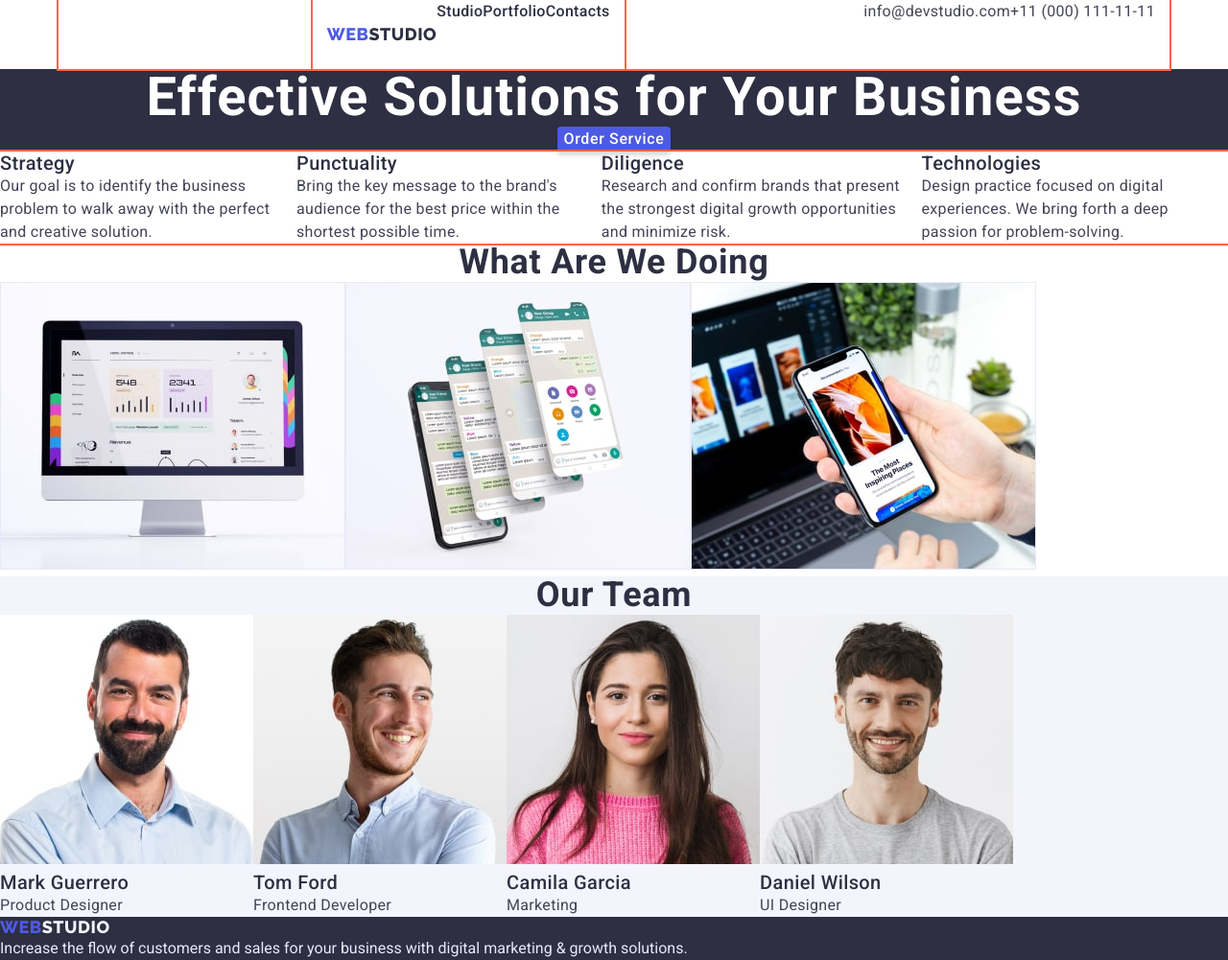
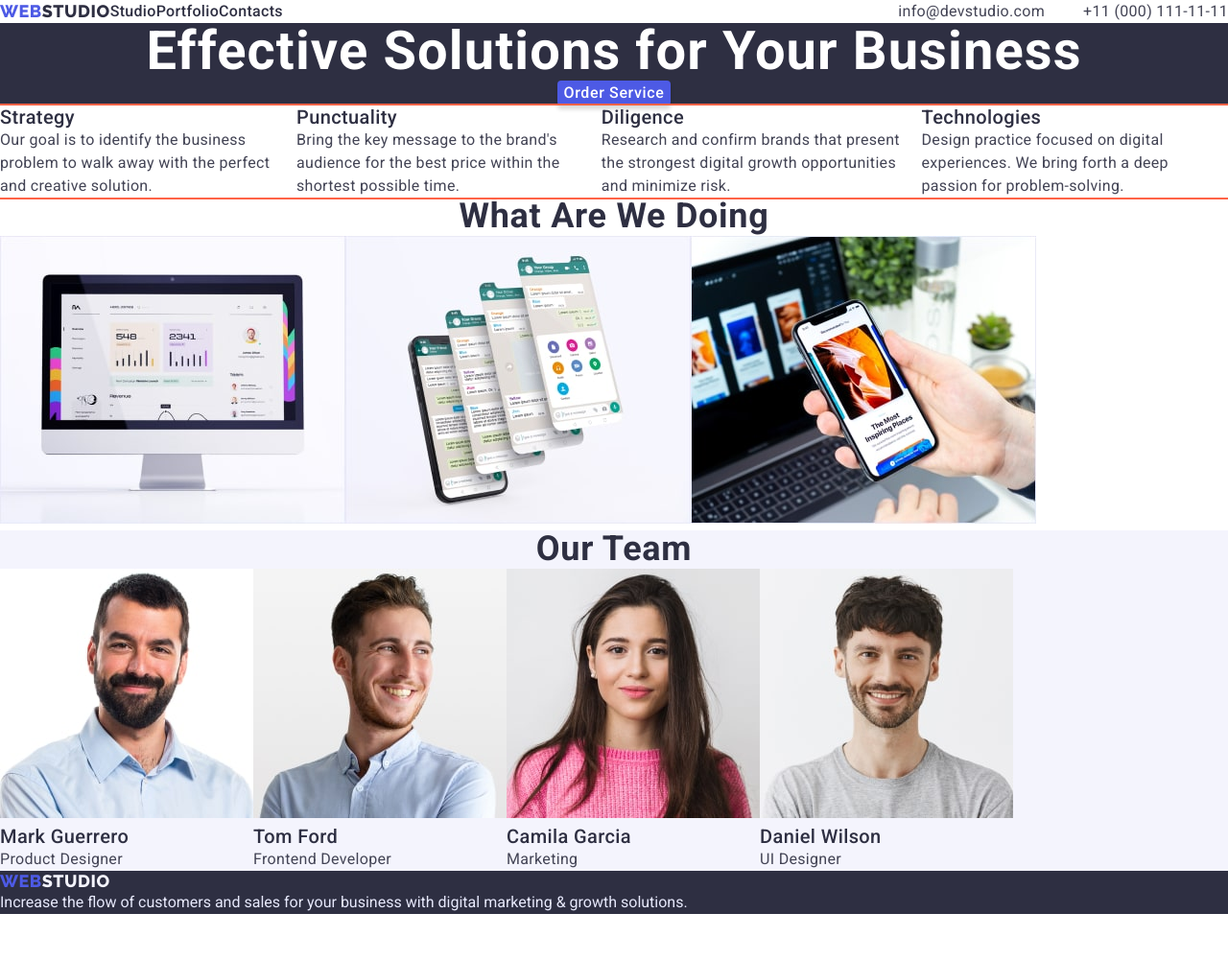
Before and after one commit to NataDent/goit-markup-hw-03, a plain HTML site: page index.html in a window 1280 px wide. Shown: the whole page at 96% size. After the commit the page ends 953 px from the top, so only its background shows below. Drawn offline with nearby package versions, Linux system fonts and the light colour scheme.

Commit message:
Правка header'а

```diff
--- a/css/styles.css
+++ b/css/styles.css
@@ -36,11 +36,8 @@ body {
   color: #434455;
 }
 .container {
-  max-width: 1158px;
-  padding: 0 15px;
-  margin: 0 auto;
-  outline: 2px solid tomato;
 }
+
 .link {
   text-decoration: none;
   font-style: inherit;
@@ -55,11 +52,9 @@ body {
   height: auto;
 }
 /**------------- HEADER------------ */
-.top-line {
+.header-container {
   display: flex;
-  width: 1440px;
-  height: 72px;
-  padding: auto 156px;
+  justify-content: space-between;
 }
 .header-logo {
   color: var(--brand-color-light);
@@ -102,12 +97,17 @@ body {
 }
 .header-nav.container {
   display: flex;
+  text-align: center;
+  align-items: center;
 }
-.header-list {
+.header-list.list {
   display: flex;
+  padding: 0;
+  margin: 0;
 }
 .address {
   font-style: normal;
+  margin-left: auto;
 }
 .address-list {
   display: flex;
@@ -125,6 +125,7 @@ body {
   line-height: 1.5;
   letter-spacing: 0.02em;
   color: #434455;
+  margin-left: 40px;
 }
 
 /**------------- HERO------------ */
@@ -133,6 +134,8 @@ body {
 }
 .hero-container {
   justify-content: center;
+  margin: 0 auto;
+  padding: auto;
 }
 .hero-title {
   text-align: center;
--- a/index.html
+++ b/index.html
@@ -21,26 +21,22 @@
     <!--Хедер-->
 
     <header class="header">
-      <div class="top-line container">
+      <div class="container header-container">
         <nav class="header-nav container">
           <a class="header-logo link" href="./index.html">
             Web<span class="half-header-logo">Studio</span></a
           >
-          <div class="header-box">
           <ul class="header-list list">
             <li class="header-item">
               <a class="header-link link" href="./index.html">Studio</a>
             </li>
             <li class="header-item">
-                <a class="header-link link" href="./portfolio.html"
-                  >Portfolio</a
-                >
+              <a class="header-link link" href="./portfolio.html">Portfolio</a>
             </li>
             <li class="header-item">
               <a class="header-link link" href="">Contacts</a>
             </li>
           </ul>
-          </div>
         </nav>
         <address class="address">
           <ul class="address-list list">
```
Lines whose indentation alone changed are shown as unchanged.
